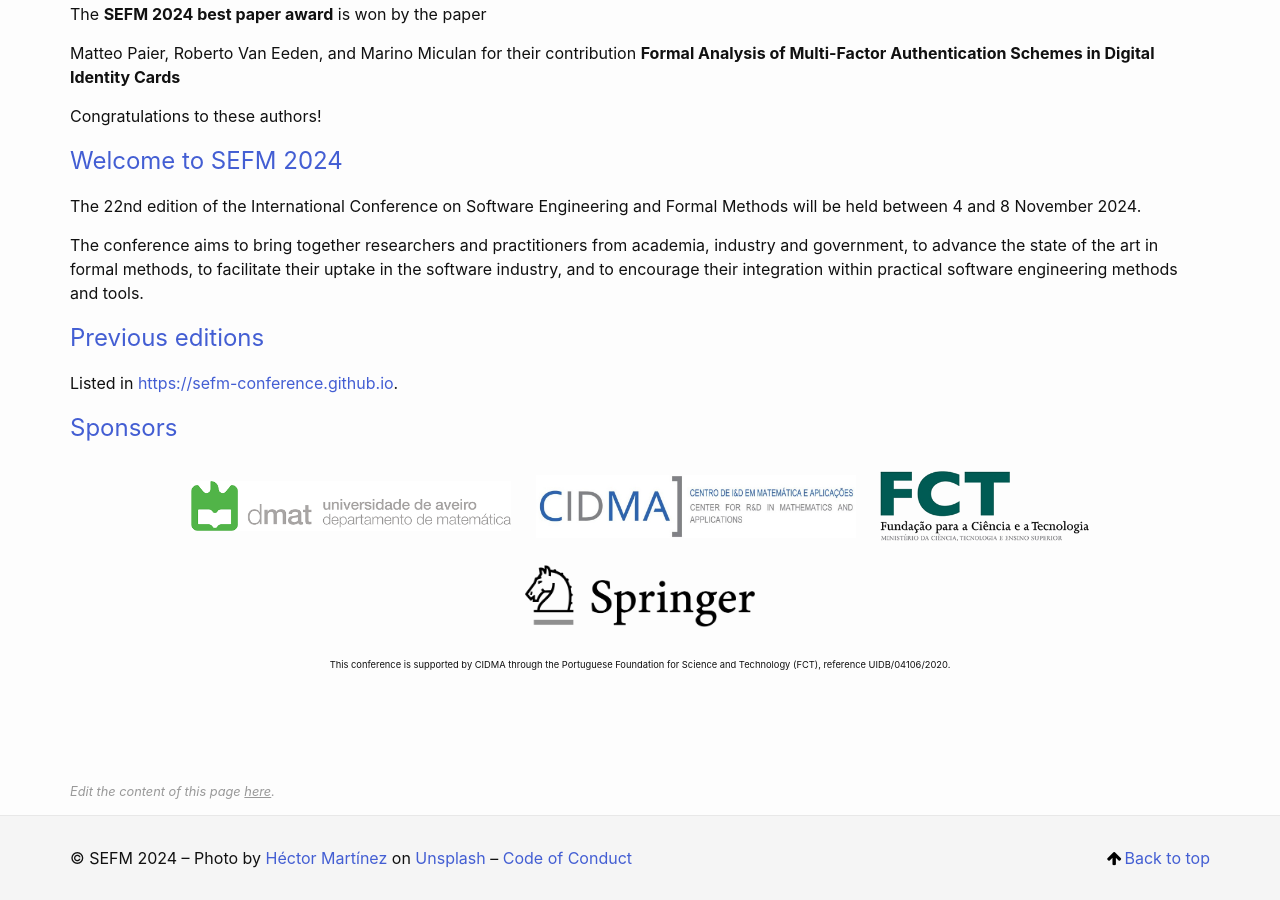
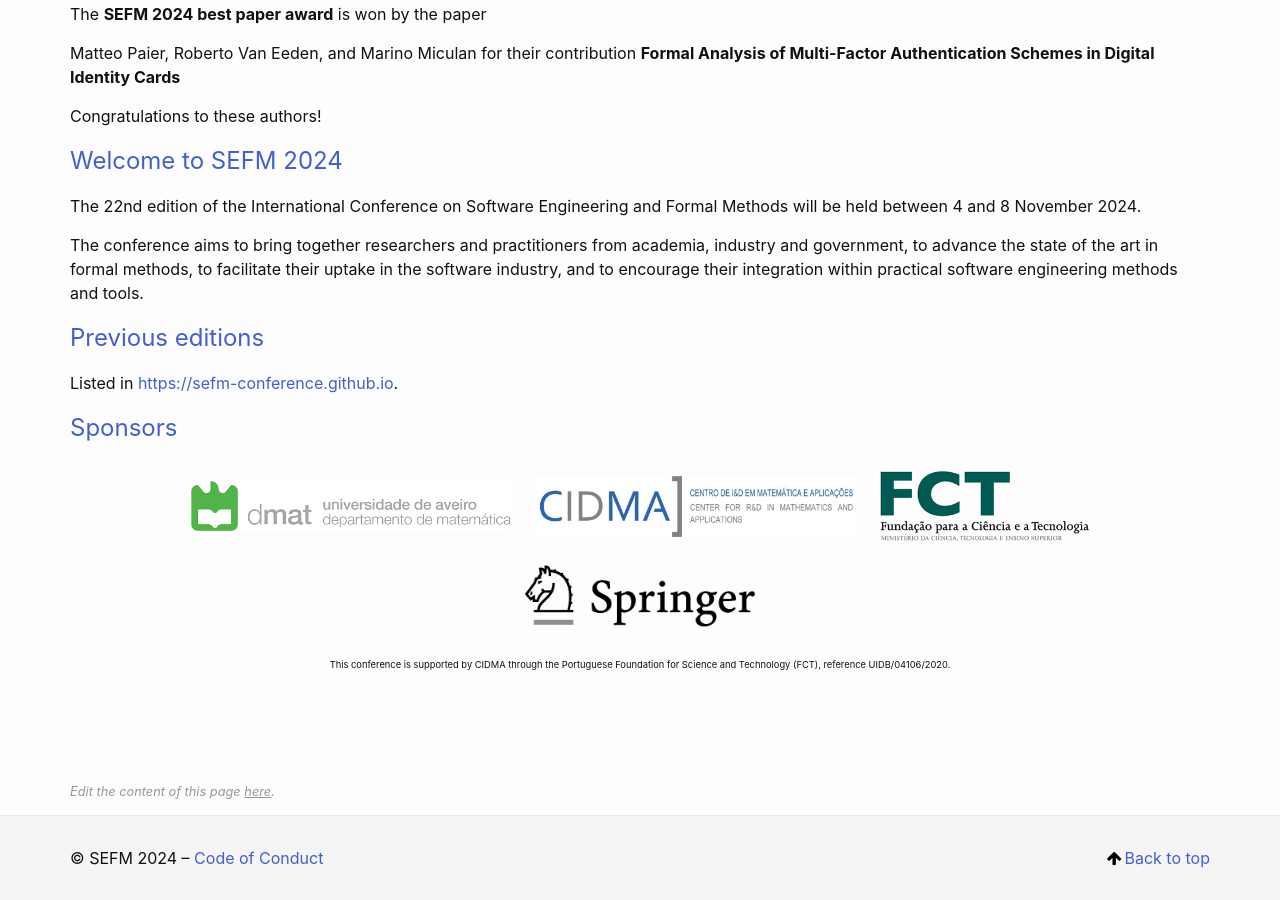
Before and after one commit to sefm-conference/2024, a Jekyll site: the page built from _pages/index.md, in a window 1280 px wide and 900 px high, scrolled down 827 px. Built offline with Jekyll 4.4.1, drawn with Linux system fonts in a browser that asks for light colours.

Commit message:
dropping image copyright for dropped banner

```diff
--- a/_includes/footer.html
+++ b/_includes/footer.html
@@ -4,8 +4,8 @@
 <div class="wrapper">
   {%- if site.copyright -%}
   &copy; {{ site.copyright }}
-  –
-  Photo by <a href="https://unsplash.com/@oria_hector?utm_content=creditCopyText&utm_medium=referral&utm_source=unsplash">Héctor Martínez</a> on <a href="https://unsplash.com/photos/three-assorted-color-houses-next-to-each-other-rUUpyVdSnek?utm_content=creditCopyText&utm_medium=referral&utm_source=unsplash">Unsplash</a>
+  <!-- –
+  Photo by <a href="https://unsplash.com/@oria_hector?utm_content=creditCopyText&utm_medium=referral&utm_source=unsplash">Héctor Martínez</a> on <a href="https://unsplash.com/photos/three-assorted-color-houses-next-to-each-other-rUUpyVdSnek?utm_content=creditCopyText&utm_medium=referral&utm_source=unsplash">Unsplash</a> -->
   <!-- &nbsp;-&nbsp; Banner: CC-BY-SA Tnarik Innael -->
   {%- endif -%}
   –
```
